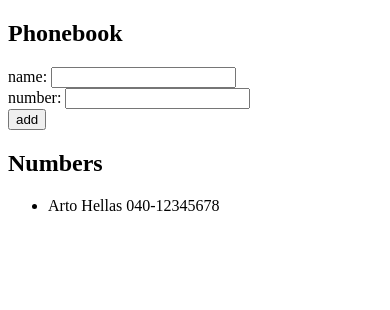
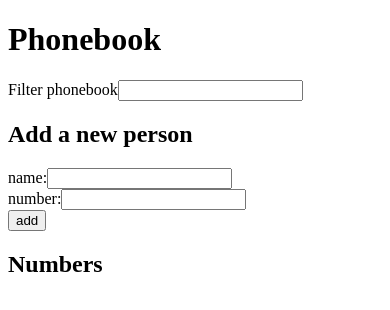
Before and after one commit to backjonas/fullstackopen, a React (Create React App) app in the folder part2/phonebook/: page / in a window 390 px wide. Shown: the top 310 px of the page. Built offline with nearby package versions, Linux system fonts and the light colour scheme.

Commit message:
Part 2 phonebook, filter and refactoring

```diff
--- a/part2/phonebook/src/App.js
+++ b/part2/phonebook/src/App.js
@@ -1,33 +1,23 @@
 import React, { useState } from 'react'
+import PersonForm from './components/PersonForm'
+import PersonList from './components/PersonList'
+import Filter from './components/Filter'
 
-const Person = ({person}) => {
-  return (
-    <li>{person.name} {person.number}</li>
-  )
-}
 const App = () => {
-  const [persons, setPersons] = useState([
-    {
-      name: 'Arto Hellas',
-      number: '040-12345678'
-    }
-  ])
+  const [people, setPeople] = useState([])
   const [newName, setNewName] = useState('')
   const [newNumber, setNewNumber] = useState('')
+  const [currentFilter, setCurrentFilter] = useState('')
 
   const addPerson = (event) => {
     event.preventDefault()
-    if (persons.some(person => person.name === newName)) {
+    if (people.some(person => person.name === newName)) {
       window.alert(`${newName} is already in the phonebook`)
       return
     }
 
-    const personObject = {
-      name : newName,
-      number: newNumber,
-    }
-
-    setPersons(persons.concat(personObject))
+    const personObject = { name : newName, number: newNumber }
+    setPeople(people.concat(personObject))
     setNewName('')
     setNewNumber('')
   }
@@ -40,30 +30,30 @@ const App = () => {
     setNewNumber(event.target.value)
   }
 
+  const handleFilterChange = (event) => {
+    setCurrentFilter(event.target.value)
+  }
+
   return (
     <div>
-      <h2>Phonebook</h2>
-      <form onSubmit={addPerson}>
-        <div>name: <input
-          value={newName}
-          onChange={handleNameChange}
-        />
-        </div>
-        <div>number: <input
-          value={newNumber}
-          onChange={handleNumberChange}
-        />
-        </div>
-        <div>
-          <button type="submit">add</button>
-        </div>
-      </form>
+      <h1>Phonebook</h1>
+      <Filter
+        currentFilter={currentFilter}
+        handleFilterChange={handleFilterChange}
+      />
+      <h2>Add a new person</h2>
+      <PersonForm
+        onSubmit={addPerson}
+        handleNameChange={handleNameChange}
+        handleNumberChange={handleNumberChange}
+        newName={newName}
+        newNumber={newNumber}
+      />
       <h2>Numbers</h2>
-      <ul>
-        {persons.map(person =>
-          <Person key={person.name} person={person} />
-        )}
-      </ul>
+      <PersonList
+        people={people}
+        currentFilter={currentFilter}
+      />
     </div>
   )
 }
--- /dev/null
+++ b/part2/phonebook/src/components/Filter.js
@@ -0,0 +1,15 @@
+import React from 'react'
+
+const Filter = ({currentFilter, handleFilterChange}) => {
+    return (
+      <div>
+        Filter phonebook
+        <input
+          value={currentFilter}
+          onChange={handleFilterChange}
+        />
+      </div>
+    )
+}
+
+export default Filter
--- /dev/null
+++ b/part2/phonebook/src/components/PersonForm.js
@@ -0,0 +1,27 @@
+import React from 'react'
+
+const PersonForm = (props) => {
+    return (
+      <form onSubmit={props.onSubmit}>
+          <div>
+          name:
+          <input
+              value={props.newName}
+              onChange={props.handleNameChange}
+          />
+          </div>
+          <div>
+          number:
+          <input
+              value={props.newNumber}
+              onChange={props.handleNumberChange}
+          />
+          </div>
+          <div>
+          <button type="submit">add</button>
+          </div>
+      </form>
+    )
+}
+
+export default PersonForm
--- /dev/null
+++ b/part2/phonebook/src/components/PersonList.js
@@ -0,0 +1,23 @@
+import React from 'react'
+
+const Person = ({person}) => {
+  return (
+    <li>{person.name} {person.number}</li>
+  )
+}
+
+const PersonList = ({people, currentFilter}) => {
+  const regexp = new RegExp(currentFilter, 'i')
+  const peopleToShow = people.filter(person =>
+                       regexp.test(person.name))
+
+    return (
+      <ul>
+        {peopleToShow.map(person =>
+          <Person key={person.name} person={person} />
+        )}
+      </ul>
+    )
+}
+
+export default PersonList
```
